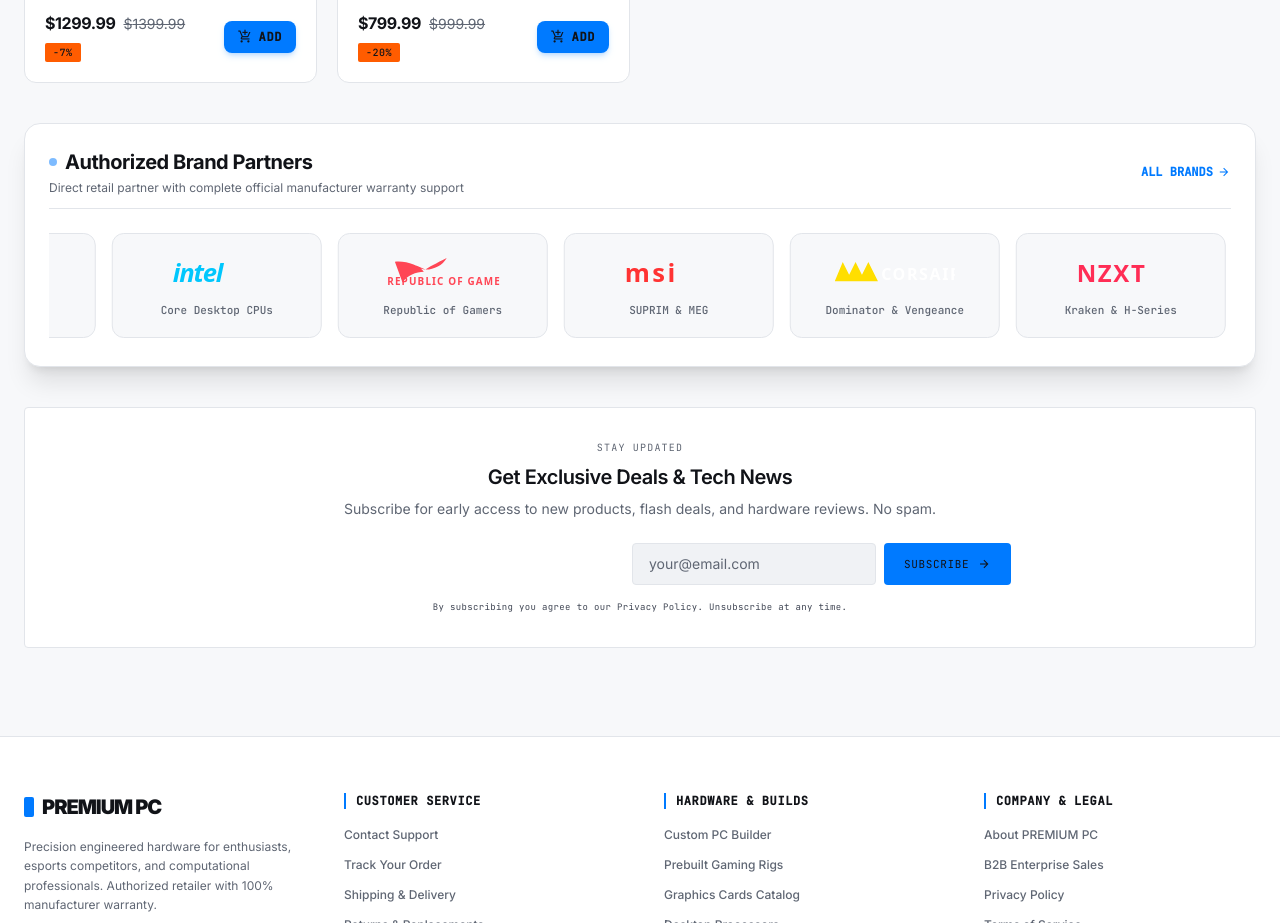
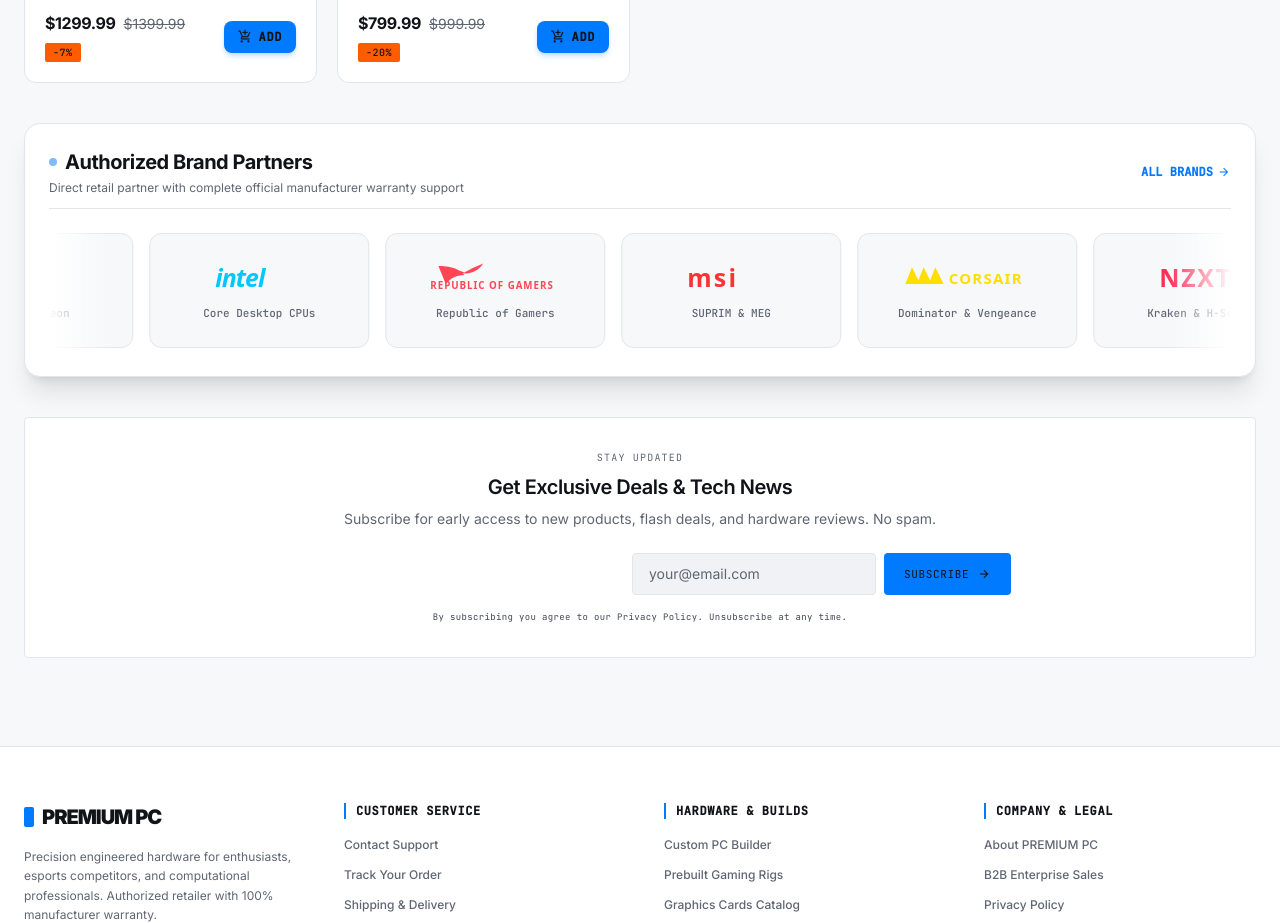
Before and after one commit to Rhytam23/social, a React (Vite) app: page / in a window 1280 px wide. Shown: the part 7200-8123 px from the top of the page. Built offline with nearby package versions, Linux system fonts and the light colour scheme.

Commit message:
fix: brand marquee architecture with strict viewport clipping and exact duplicate set keyframes

```diff
--- a/src/components/home/BrandSection.tsx
+++ b/src/components/home/BrandSection.tsx
@@ -17,23 +17,18 @@ const BRAND_DESCRIPTIONS: Record<string, string> = {
   Samsung: '990 PRO NVMe',
 }
 
-// ─── Official Brand Vector Logos ──────────────────────────────────────────────
+// ─── Official Brand Vector Logos (Pixel-Perfect ViewBox & Theme Compatible) ──
 
 function OfficialBrandLogo({ name }: { name: string }) {
   switch (name) {
     case 'NVIDIA':
       return (
-        <svg viewBox="0 0 160 48" className="h-7 md:h-8 w-auto max-w-[125px] object-contain select-none">
-          {/* NVIDIA Spiral + Wordmark */}
+        <svg viewBox="0 0 140 36" className="h-7 md:h-8 w-auto max-w-[120px] max-h-[36px] object-contain select-none shrink-0">
           <path
             fill="#76B900"
-            d="M37.5 11.2c-7.9 0-14.3 6.4-14.3 14.3 0 7.9 6.4 14.3 14.3 14.3 7.9 0 14.3-6.4 14.3-14.3 0-7.9-6.4-14.3-14.3-14.3zm0 23.3c-5 0-9-4-9-9s4-9 9-9 9 4 9 9-4 9-9 9z"
+            d="M30 6c-6.6 0-12 5.4-12 12s5.4 12 12 12 12-5.4 12-12S36.6 6 30 6zm0 19.5c-4.1 0-7.5-3.4-7.5-7.5s3.4-7.5 7.5-7.5 7.5 3.4 7.5 7.5-3.4 7.5-7.5 7.5zM11.5 0C5.1 0 0 5.1 0 11.5s5.1 11.5 11.5 11.5c5 0 9.2-3.1 10.8-7.5h-5c-1.3 2.2-3.7 3.8-6.8 3.8-4.1 0-7.5-3.4-7.5-7.5s3.4-7.5 7.5-7.5c3.1 0 5.5 1.6 6.8 3.8h5C20.7 3.1 16.5 0 11.5 0z"
           />
-          <path
-            fill="#76B900"
-            d="M14.7 4C6.6 4 0 10.6 0 18.7s6.6 14.7 14.7 14.7c6.3 0 11.7-4 13.7-9.6h-6.4c-1.6 3.1-4.8 5.3-8.6 5.3-5.3 0-9.6-4.3-9.6-9.6s4.3-9.6 9.6-9.6c3.8 0 7 2.2 8.6 5.3h6.4C26.4 8 21 4 14.7 4z"
-          />
-          <text x="60" y="32" fill="#76B900" fontFamily="system-ui, sans-serif" fontSize="24" fontWeight="900" letterSpacing="-1px">
+          <text x="48" y="25" fill="#76B900" fontFamily="system-ui, sans-serif" fontSize="20" fontWeight="900" letterSpacing="-0.5px">
             NVIDIA
           </text>
         </svg>
@@ -41,14 +36,9 @@ function OfficialBrandLogo({ name }: { name: string }) {
 
     case 'AMD':
       return (
-        <svg viewBox="0 0 130 40" className="h-7 md:h-8 w-auto max-w-[110px] object-contain select-none">
-          {/* AMD Arrow Icon + Wordmark */}
-          <g fill="#ED1C24">
-            <path d="M0 0h22v22H0z" />
-            <path d="M26 0h12v5H32v5h12v5H32v5h12v5H26z" fill="#FFFFFF" />
-            <path d="M46 0h6l12 15V0h6v30h-6L52 15v15h-6z" fill="#FFFFFF" />
-          </g>
-          <text x="0" y="28" fill="#ED1C24" fontFamily="system-ui, sans-serif" fontSize="28" fontWeight="900" letterSpacing="1px">
+        <svg viewBox="0 0 120 36" className="h-7 md:h-8 w-auto max-w-[115px] max-h-[36px] object-contain select-none shrink-0">
+          <path fill="#ED1C24" d="M0 4h18v18H0zM22 4h11v4h-7v3h7v4h-7v3h7v4H22zM36 4h5l9 12V4h5v20h-5L41 13v11h-5z" />
+          <text x="0" y="27" fill="#ED1C24" fontFamily="system-ui, sans-serif" fontSize="26" fontWeight="900" letterSpacing="1px">
             AMD
           </text>
         </svg>
@@ -56,9 +46,8 @@ function OfficialBrandLogo({ name }: { name: string }) {
 
     case 'Intel':
       return (
-        <svg viewBox="0 0 120 40" className="h-7 md:h-8 w-auto max-w-[105px] object-contain select-none">
-          {/* Intel Classic Blue Wordmark */}
-          <text x="5" y="30" fill="#00C7FD" fontFamily="system-ui, sans-serif" fontSize="32" fontWeight="800" fontStyle="italic" letterSpacing="-1.5px">
+        <svg viewBox="0 0 120 36" className="h-7 md:h-8 w-auto max-w-[115px] max-h-[36px] object-contain select-none shrink-0">
+          <text x="10" y="27" fill="#00C7FD" fontFamily="system-ui, sans-serif" fontSize="28" fontWeight="800" fontStyle="italic" letterSpacing="-1px">
             intel
           </text>
         </svg>
@@ -66,10 +55,9 @@ function OfficialBrandLogo({ name }: { name: string }) {
 
     case 'ASUS ROG':
       return (
-        <svg viewBox="0 0 150 42" className="h-7 md:h-8 w-auto max-w-[130px] object-contain select-none">
-          {/* ROG Eye Icon + Text */}
-          <path fill="#FF4655" d="M12 5C25 3 45 10 50 18c-10 0-22 5-28 14zm40 10c8-5 22-12 28-15-8 15-32 20-40 10z" />
-          <text x="2" y="36" fill="#FF4655" fontFamily="system-ui, sans-serif" fontSize="13" fontWeight="900" letterSpacing="1.5px">
+        <svg viewBox="0 0 160 36" className="h-7 md:h-8 w-auto max-w-[130px] max-h-[36px] object-contain select-none shrink-0">
+          <path fill="#FF4655" d="M10 2C22 1 38 6 42 13c-8 0-18 4-23 11zM42 10c7-4 18-9 23-11-7 12-25 16-31 8z" />
+          <text x="0" y="30" fill="#FF4655" fontFamily="system-ui, sans-serif" fontSize="12" fontWeight="900" letterSpacing="1.2px">
             REPUBLIC OF GAMERS
           </text>
         </svg>
@@ -77,9 +65,8 @@ function OfficialBrandLogo({ name }: { name: string }) {
 
     case 'MSI':
       return (
-        <svg viewBox="0 0 120 40" className="h-7 md:h-8 w-auto max-w-[105px] object-contain select-none">
-          {/* MSI Bold Red Wordmark */}
-          <text x="5" y="30" fill="#FF3333" fontFamily="system-ui, sans-serif" fontSize="32" fontWeight="900" letterSpacing="3px">
+        <svg viewBox="0 0 120 36" className="h-7 md:h-8 w-auto max-w-[110px] max-h-[36px] object-contain select-none shrink-0">
+          <text x="10" y="27" fill="#FF3333" fontFamily="system-ui, sans-serif" fontSize="28" fontWeight="900" letterSpacing="2.5px">
             msi
           </text>
         </svg>
@@ -87,12 +74,11 @@ function OfficialBrandLogo({ name }: { name: string }) {
 
     case 'Corsair':
       return (
-        <svg viewBox="0 0 150 40" className="h-7 md:h-8 w-auto max-w-[130px] object-contain select-none">
-          {/* Corsair Sails Icon + Wordmark */}
+        <svg viewBox="0 0 150 36" className="h-7 md:h-8 w-auto max-w-[125px] max-h-[36px] object-contain select-none shrink-0">
           <g fill="#FFDE00">
-            <path d="M10 5l12 24H0zM26 5l12 24H14zM42 5l12 24H30z" />
+            <path d="M8 4l10 20H0zM22 4l10 20H14zM36 4l10 20H28z" />
           </g>
-          <text x="58" y="28" fill="#FFFFFF" fontFamily="system-ui, sans-serif" fontSize="20" fontWeight="900" letterSpacing="2px">
+          <text x="52" y="24" fill="#FFDE00" fontFamily="system-ui, sans-serif" fontSize="18" fontWeight="900" letterSpacing="1.5px">
             CORSAIR
           </text>
         </svg>
@@ -100,9 +86,8 @@ function OfficialBrandLogo({ name }: { name: string }) {
 
     case 'NZXT':
       return (
-        <svg viewBox="0 0 120 40" className="h-7 md:h-8 w-auto max-w-[105px] object-contain select-none">
-          {/* NZXT Purple Wordmark */}
-          <text x="5" y="30" fill="#FF2D55" fontFamily="system-ui, sans-serif" fontSize="30" fontWeight="900" letterSpacing="2px">
+        <svg viewBox="0 0 120 36" className="h-7 md:h-8 w-auto max-w-[110px] max-h-[36px] object-contain select-none shrink-0">
+          <text x="10" y="27" fill="#FF2D55" fontFamily="system-ui, sans-serif" fontSize="28" fontWeight="900" letterSpacing="2px">
             NZXT
           </text>
         </svg>
@@ -110,10 +95,9 @@ function OfficialBrandLogo({ name }: { name: string }) {
 
     case 'Samsung':
       return (
-        <svg viewBox="0 0 150 40" className="h-7 md:h-8 w-auto max-w-[130px] object-contain select-none">
-          {/* Samsung Oval Logo */}
-          <ellipse cx="75" cy="20" rx="70" ry="18" fill="#1428A0" />
-          <text x="18" y="26" fill="#FFFFFF" fontFamily="system-ui, sans-serif" fontSize="17" fontWeight="900" letterSpacing="2px">
+        <svg viewBox="0 0 140 36" className="h-7 md:h-8 w-auto max-w-[125px] max-h-[36px] object-contain select-none shrink-0">
+          <ellipse cx="70" cy="18" rx="66" ry="16" fill="#1428A0" />
+          <text x="22" y="23" fill="#FFFFFF" fontFamily="system-ui, sans-serif" fontSize="15" fontWeight="900" letterSpacing="1.8px">
             SAMSUNG
           </text>
         </svg>
@@ -121,14 +105,14 @@ function OfficialBrandLogo({ name }: { name: string }) {
 
     default:
       return (
-        <span className="font-mono text-sm font-black text-white uppercase tracking-wider">
+        <span className="font-mono text-sm font-black uppercase tracking-wider text-current">
           {name}
         </span>
       )
   }
 }
 
-// ─── Brand Card ───────────────────────────────────────────────────────────────
+// ─── Brand Card Component (Fixed Dimensions & No Shrink) ──────────────────────
 
 function BrandCard({ brand }: { brand: Brand }) {
   const description = BRAND_DESCRIPTIONS[brand.name] || 'Official Hardware'
@@ -136,30 +120,30 @@ function BrandCard({ brand }: { brand: Brand }) {
   return (
     <Link
       to={brand.href}
-      className="group relative flex flex-col items-center justify-center p-4 bg-[#121317] border border-[#292a2e] hover:border-[#007aff] rounded-xl transition-all duration-300 min-w-[170px] sm:min-w-[190px] md:min-w-[210px] min-h-[105px] shrink-0 hover:shadow-2xl hover:-translate-y-1 overflow-hidden text-center"
+      className="group relative flex flex-col items-center justify-center p-3.5 md:p-4 bg-[#121317] border border-[#292a2e] hover:border-[#007aff] rounded-xl transition-all duration-300 w-[180px] sm:w-[200px] md:w-[220px] h-[105px] md:h-[115px] shrink-0 overflow-hidden text-center hover:shadow-xl hover:-translate-y-0.5 select-none"
     >
-      {/* Prominent Official Logo in Center */}
-      <div className="flex items-center justify-center h-10 mb-2 transition-transform duration-300 group-hover:scale-105">
+      {/* Prominent Official Logo Centered */}
+      <div className="flex items-center justify-center h-9 md:h-10 mb-1.5 transition-transform duration-300 group-hover:scale-105 shrink-0">
         <OfficialBrandLogo name={brand.name} />
       </div>
 
       {/* Category Description Underneath */}
-      <span className="font-mono text-[10px] md:text-[11px] text-[#8b90a0] group-hover:text-[#c1c6d7] transition-colors truncate max-w-full font-medium">
+      <span className="font-mono text-[10px] md:text-[11px] text-[#8b90a0] group-hover:text-[#c1c6d7] transition-colors truncate max-w-full font-medium shrink-0">
         {description}
       </span>
     </Link>
   )
 }
 
-// ─── BrandSection Component ───────────────────────────────────────────────────
+// ─── BrandSection Component (Viewport -> Track -> Duplicate Sets Architecture)
 
 export function BrandSection({ brands }: BrandSectionProps) {
-  // Duplicate array for seamless horizontal marquee loop
-  const marqueeList = [...brands, ...brands]
+  // Guarantee exact duplicate array for seamless infinite marquee loop (-50% translation)
+  const duplicateMarqueeList = [...brands, ...brands]
 
   return (
-    <section className="overflow-hidden bg-[#16171d] border border-[#292a2e] rounded-2xl p-5 md:p-6 shadow-xl">
-      {/* Header */}
+    <section className="relative overflow-hidden bg-[#16171d] border border-[#292a2e] rounded-2xl p-5 md:p-6 shadow-xl">
+      {/* Section Header */}
       <div className="flex items-center justify-between mb-5 pb-3 border-b border-[#292a2e]">
         <div>
           <div className="flex items-center gap-2 mb-1">
@@ -182,10 +166,15 @@ export function BrandSection({ brands }: BrandSectionProps) {
         </Link>
       </div>
 
-      {/* Animated Horizontal Marquee Track */}
+      {/* Outer Viewport (overflow: hidden clipping boundary) */}
       <div className="relative w-full overflow-hidden py-1">
-        <div className="animate-marquee flex items-center gap-4 hover:[animation-play-state:paused]">
-          {marqueeList.map((brand, idx) => (
+        {/* Left & Right Edge Fading Overlays */}
+        <div className="absolute top-0 bottom-0 left-0 w-10 md:w-16 bg-gradient-to-r from-[var(--bg-surface,#16171d)] to-transparent z-10 pointer-events-none" />
+        <div className="absolute top-0 bottom-0 right-0 w-10 md:w-16 bg-gradient-to-l from-[var(--bg-surface,#16171d)] to-transparent z-10 pointer-events-none" />
+
+        {/* Moving Marquee Track (-50% keyframe translation) */}
+        <div className="animate-marquee flex items-center gap-4 hover:[animation-play-state:paused] touch-pan-x">
+          {duplicateMarqueeList.map((brand, idx) => (
             <BrandCard key={`${brand.id}-${idx}`} brand={brand} />
           ))}
         </div>
--- a/src/index.css
+++ b/src/index.css
@@ -233,17 +233,18 @@ body {
 /* ─── Continuous Marquee Animation ─── */
 @keyframes marquee {
   0% {
-    transform: translateX(0%);
+    transform: translate3d(0, 0, 0);
   }
   100% {
-    transform: translateX(-50%);
+    transform: translate3d(-50%, 0, 0);
   }
 }
 
 .animate-marquee {
   display: flex;
   width: max-content;
-  animation: marquee 32s linear infinite;
+  will-change: transform;
+  animation: marquee 35s linear infinite;
 }
 
 .animate-marquee:hover {
```
